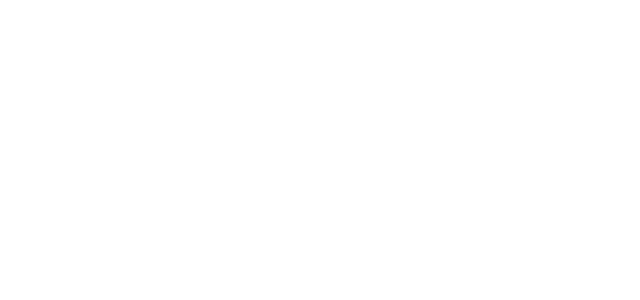
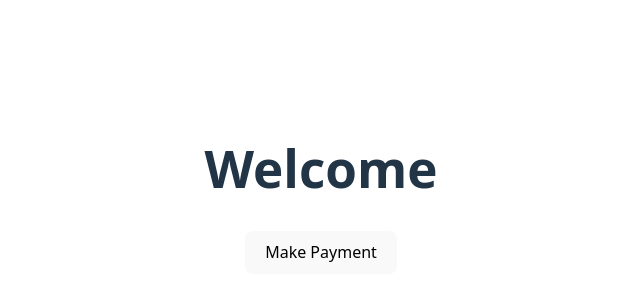
Before and after one commit to VCNMB-3rd-years/INSY7314_Part2, a React (Vite) app in the folder frontend/: page / in a window 1280 px wide. Before the commit this address had no page. Shown: the part 210-510 px from the top of the page, without its empty margins (319-959 px from the left). Built offline with nearby package versions, Linux system fonts and the light colour scheme.

Commit message:
added a welcome message to main start up page

```diff
--- a/frontend/src/App.jsx
+++ b/frontend/src/App.jsx
@@ -2,11 +2,13 @@
 import PaymentPortal from './pages/paymentPortal.jsx'
 import CreatePayment from './pages/makePayment.jsx'
 import RegisterCustomer from './pages/registerCustomer.jsx'
+import WelcomePage from './pages/welcomePage.jsx'
 
 function App() {
   return (
     <Router>
       <Routes>
+        <Route path="/" element={<WelcomePage />} />
         <Route path="/paymentPortal" element={<PaymentPortal />} />
         <Route path="/makePayment" element={<CreatePayment />} />
         <Route path="/register" element={<RegisterCustomer />} />
--- /dev/null
+++ b/frontend/src/pages/welcomePage.jsx
@@ -0,0 +1,20 @@
+import { useEffect, useState } from 'react'
+import '../App.css'
+import { useNavigate } from 'react-router-dom'
+
+export default function WelcomePage() {
+    const navigate = useNavigate()
+
+    const handleNavigateToPayPortal = () => {
+        navigate('/paymentPortal')
+    }
+
+    return(
+        <div>
+            <h1>Welcome</h1>
+            <div>
+                <button type="submit" onClick={handleNavigateToPayPortal}>Make Payment</button>
+            </div>
+        </div>
+    )
+}
```
Also changed, not shown: 2 other files (tests, documents, lock files or other folders).
